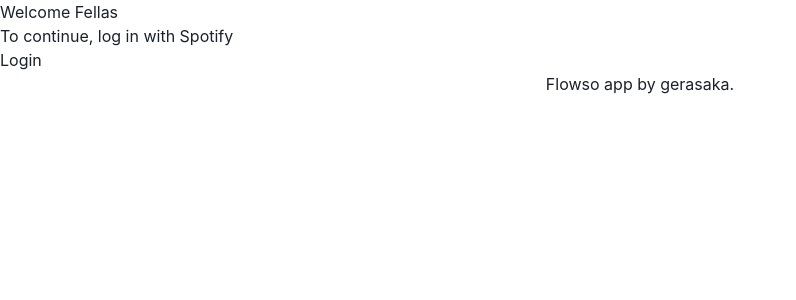
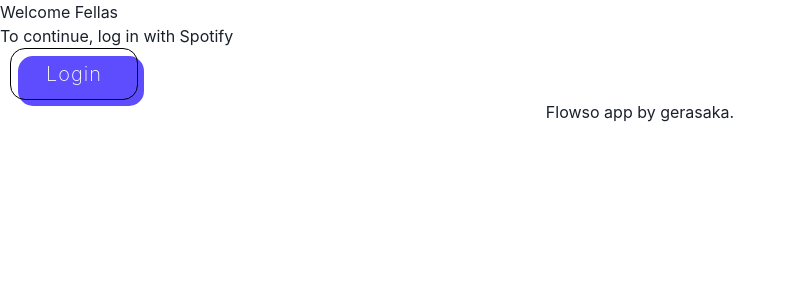
Before and after one commit to gerasaka/generasi-gigih-homework, a React (Create React App) app: page / in a window 1280 px wide. Shown: the top 300 px of the page, without its empty margins (0-796 px from the left). Built offline with nearby package versions, Linux system fonts and the light colour scheme.

Commit message:
add button component to landing page

```diff
--- a/src/pages/Landing/index.js
+++ b/src/pages/Landing/index.js
@@ -1,5 +1,6 @@
 import { handleAuth } from "../../services/spotify/auth";
 import Footer from "../../components/layout/Footer"
+import Button from "../../components/Button";
 
 export default function Landing() {
   return (
@@ -7,7 +8,7 @@
       <div>
         <h1>Welcome Fellas</h1>
         <p>To continue, log in with Spotify</p>
-        <button onClick={() => window.location = handleAuth()}>Login</button>
+        <Button onClick={() => window.location = handleAuth()} label="Login">Login</Button>
       </div>
       <Footer />
     </div>
```
